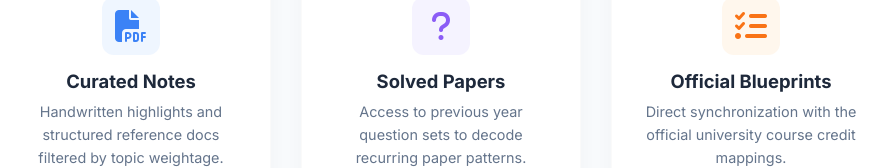
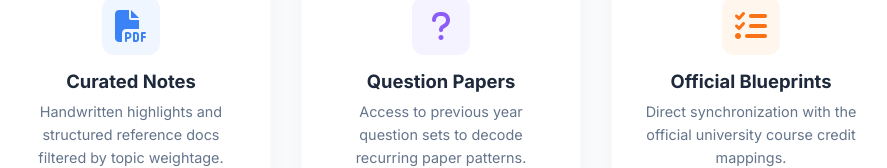
Before and after one commit to Nensi0910/gtu-sync, a React (Create React App) app: page /#/about in a window 1280 px wide. Shown: the part 1037-1205 px from the top of the page, without its empty margins (199-1086 px from the left). Built offline with nearby package versions, Linux system fonts and the light colour scheme.

Commit message:
Update About.jsx

```diff
--- a/src/pages/About.jsx
+++ b/src/pages/About.jsx
@@ -74,7 +74,7 @@ export default function About() {
               <div className="res-icon bg-purple" style={{ margin: '0 auto' }}>
                 <i className="fa-solid fa-question"></i>
               </div>
-              <h4 style={{ margin: '15px 0 8px', fontWeight: '700', fontSize: '1.15rem' }}>Solved Papers</h4>
+              <h4 style={{ margin: '15px 0 8px', fontWeight: '700', fontSize: '1.15rem' }}>Question Papers</h4>
               <p style={{ fontSize: '0.9rem' }}>Access to previous year question sets to decode recurring paper patterns.</p>
             </div>
 
```
